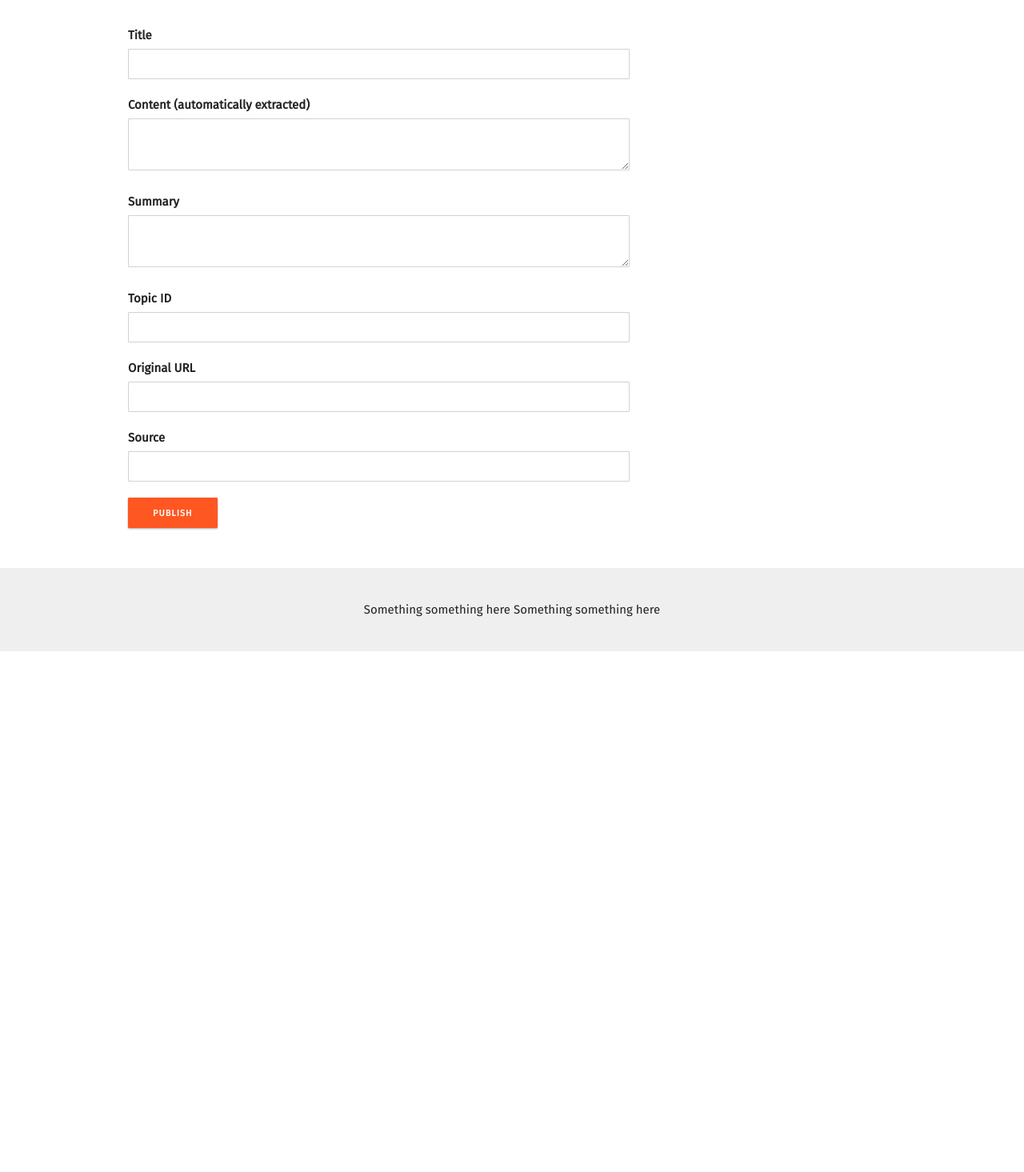
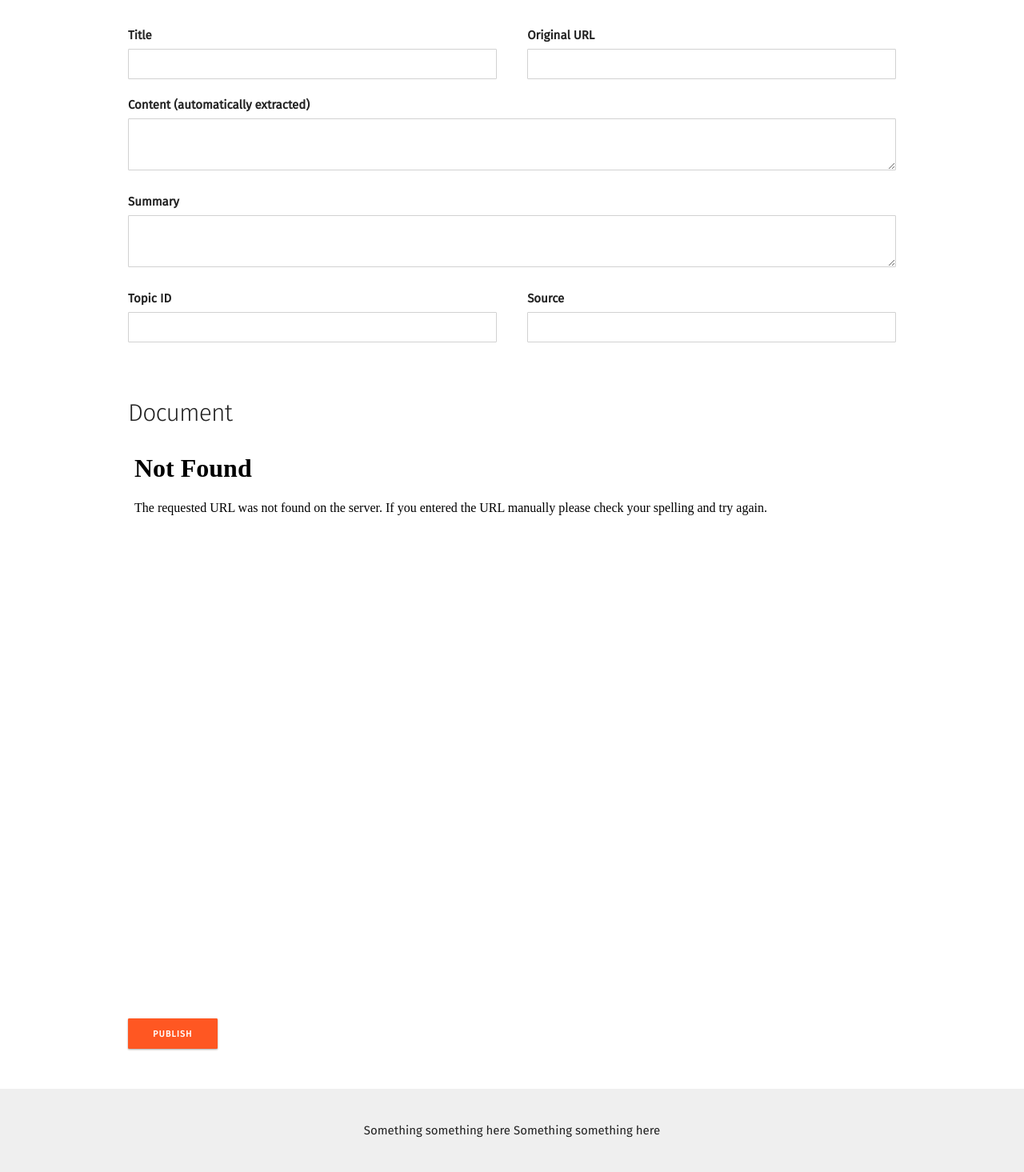
Before and after one commit to tuxerman/spectacle, a Flask app: template templates/review_document.html in a window 1280 px wide. Shown: the part 160-1625 px from the top of the page at 80% size. Before the commit the page ends 974 px from the top, so only its background shows below. Run offline with Flask 2, Linux system fonts and the light colour scheme; the template is opened without the code that fills it, so the values that code supplies are empty; some libraries are stand-ins or nearby versions.

Commit message:
mysql support, refined review page

```diff
--- a/requirements.txt
+++ b/requirements.txt
@@ -11,6 +11,7 @@
 itsdangerous==0.24
 pdb==0.1
 peewee==2.8.1
+mysql-python
 python-gnupg==0.3.8
 requests==2.10.0
 wsgiref==0.1.2
--- a/templates/review_document.html
+++ b/templates/review_document.html
@@ -49,44 +49,50 @@
     </div>
 
     <div class="row" style="margin-top: 1rem">
-      <div class="eight columns"style="margin-top: 1rem">
+      <div class="six columns"style="margin-top: 1rem">
         <label for="form_title">Title</label>
         <input class="u-full-width" type="text" placeholder="" id="form_title" value="{{document_data.title}}">
+      </div>
+      <div class="six columns"style="margin-top: 1rem">
+        <label for="form_original_url">Original URL</label>
+        <input class="u-full-width" type="text" placeholder="" id="form_original_url" value="{{document_data.original_url}}" disabled>
       </div>
     </div>
 
     <div class="row" style="margin-top: 1rem">
-      <div class="eight columns"style="margin-top: 1rem">
+      <div class="twelve columns"style="margin-top: 1rem">
         <label for="form_content">Content (automatically extracted)</label>
         <textarea class="u-full-width" placeholder="" id="form_content" rows="10">{{document_data.content}}</textarea>
       </div>
     </div>
 
     <div class="row" style="margin-top: 1rem">
-      <div class="eight columns"style="margin-top: 1rem">
+      <div class="twelve columns"style="margin-top: 1rem">
         <label for="form_summary">Summary</label>
         <textarea class="u-full-width" placeholder="" id="form_summary" rows="5">{{document_data.summary}}</textarea>
       </div>
     </div>
 
     <div class="row" style="margin-top: 1rem">
-      <div class="eight columns"style="margin-top: 1rem">
+      <div class="six columns"style="margin-top: 1rem">
         <label for="form_topic_id">Topic ID</label>
         <input class="u-full-width" type="text" placeholder="" id="form_topic_id" value="{{document_data.topic_id}}">
       </div>
-    </div>
 
-    <div class="row" style="margin-top: 1rem">
-      <div class="eight columns"style="margin-top: 1rem">
-        <label for="form_original_url">Original URL</label>
-        <input class="u-full-width" type="text" placeholder="" id="form_original_url" value="{{document_data.original_url}}">
+      <div class="six columns"style="margin-top: 1rem">
+        <label for="form_source">Source</label>
+        <input class="u-full-width" type="text" placeholder="" id="form_source" value="{{document_data.source}}">
       </div>
     </div>
 
-    <div class="row" style="margin-top: 1rem">
-      <div class="eight columns"style="margin-top: 1rem">
-        <label for="form_source">Source</label>
-        <input class="u-full-width" type="text" placeholder="" id="form_source" value="{{document_data.source}}">
+    <div class="row">
+      <div class="twelve columns" style="margin-top: 5%">
+        <h4>Document</h4>
+        <object data="/pdf_document/{{document_data.id}}.pdf" type="application/pdf" width="100%" height="700">
+          <iframe src="/pdf_document/{{document_data.id}}.pdf" width="100%" height="700" style="border: none;">
+            This browser does not support PDFs. Please download the PDF to view it: <a href="/pdf_document/{{document_data.id}}.pdf">Download PDF</a>
+          </iframe>
+        </object>
       </div>
     </div>
 
```
Also changed, not shown: spectacle/data_layer/createdb.py (added, +15 -0 lines), spectacle/data_layer/database_setup.py (+20 -11 lines), spectacle/data_layer/document_data.py (+4 -10 lines).
